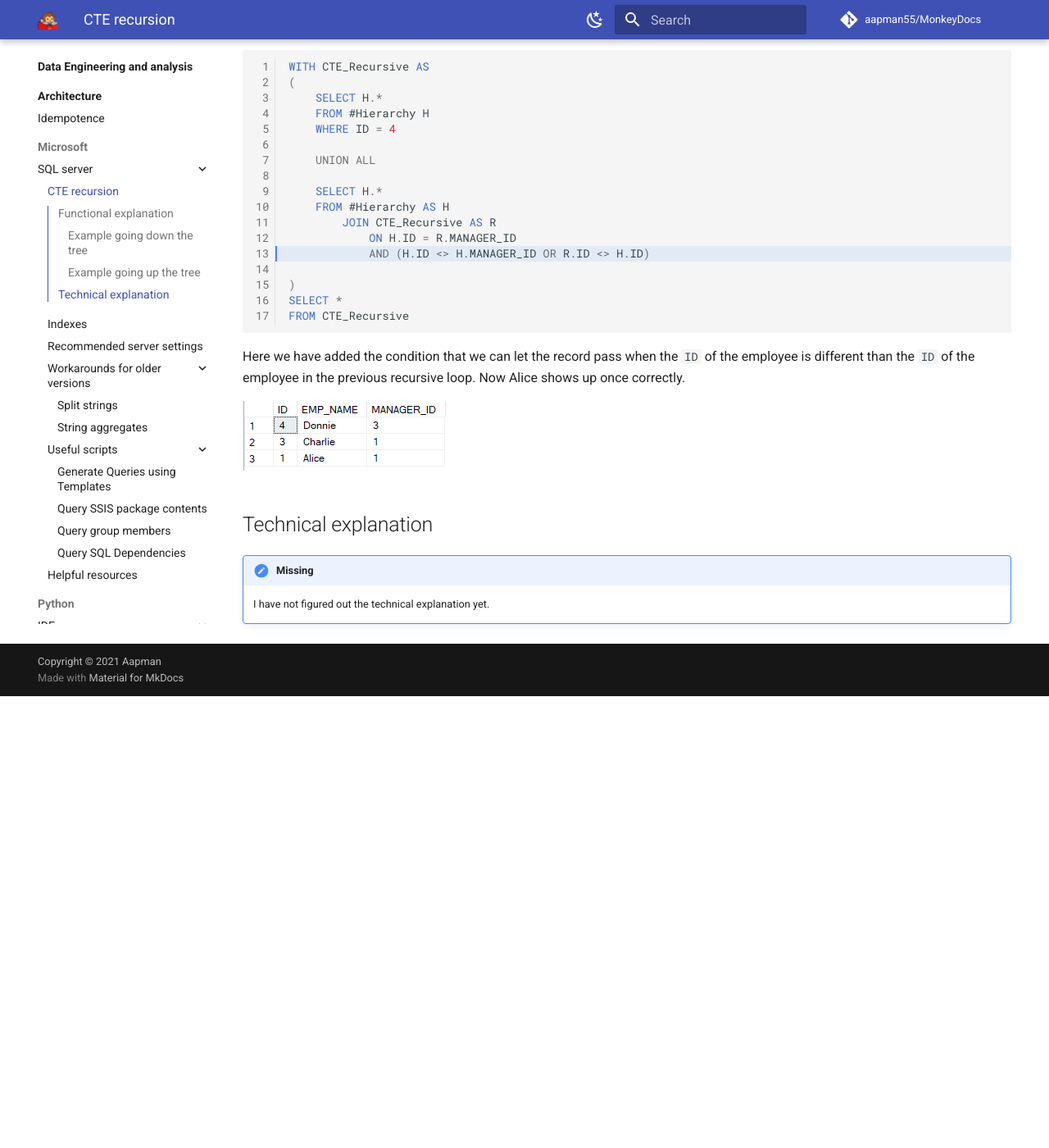
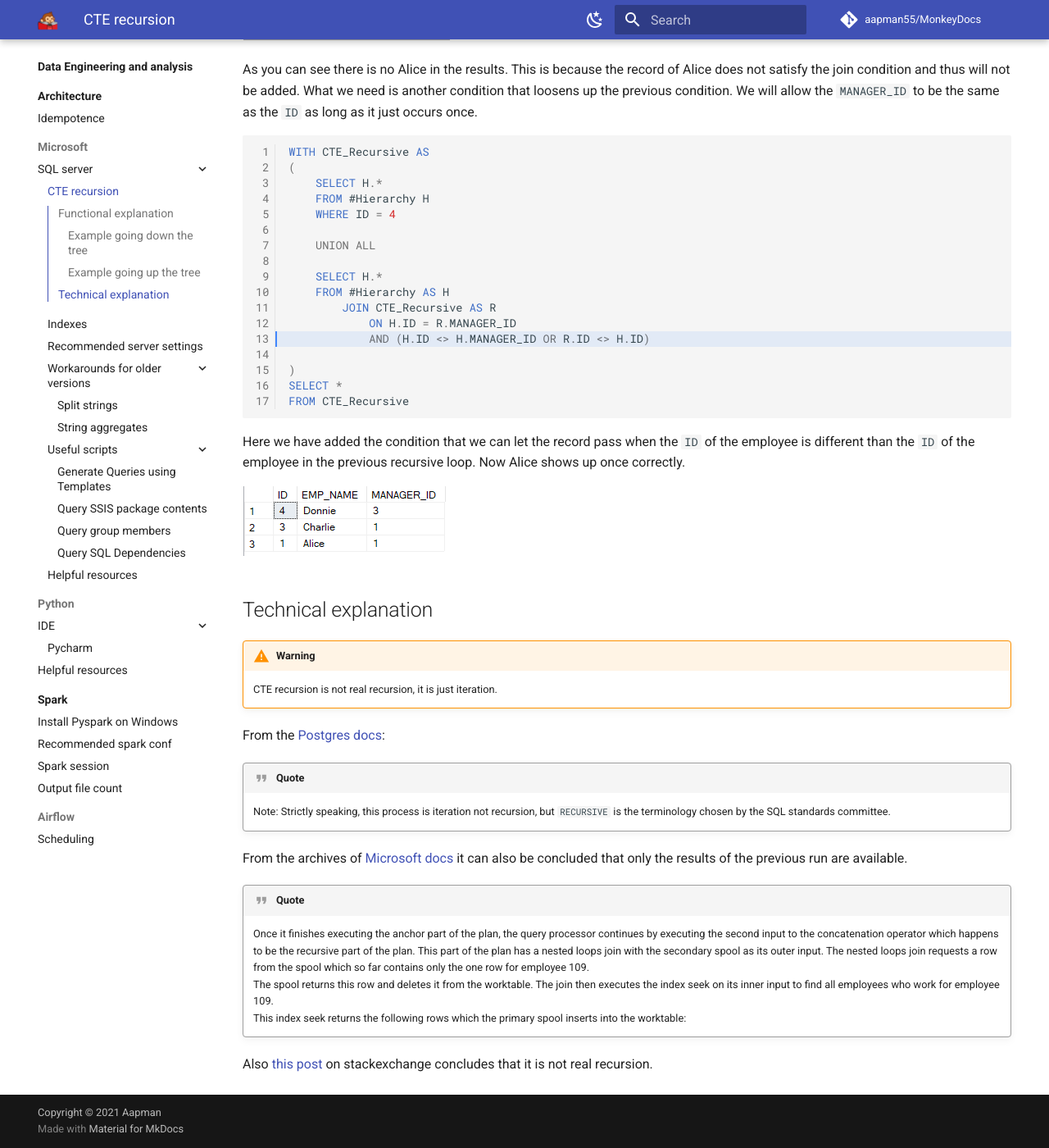
Before and after one commit to aapman55/MonkeyDocs, an MkDocs documentation site: the page built from docs/Data_Engineering_Analysis/Microsoft/SQL_server/CTE_recursion.md, in a window 1280 px wide and 1400 px high, scrolled down 3280 px. Shown: the whole window at 82% size. Built offline with MkDocs 1.6.1 and Material for MkDocs 9.7.7, drawn with Linux system fonts in a browser that asks for light colours; comment, search, counter and statistics services are not loaded; before the commit the page ends 4129 px from its top, so only the background shows below that; some of the changed text lies outside the part shown.

Commit message:
Add contents on CTE recursion technical explanation (#39)

```diff
--- a/docs/Data_Engineering_Analysis/Microsoft/SQL_server/CTE_recursion.md
+++ b/docs/Data_Engineering_Analysis/Microsoft/SQL_server/CTE_recursion.md
@@ -1,4 +1,7 @@
 # CTE recursion
+!!! warning
+    CTE recursion is not real recursion, it is just iteration.
+
 With [Common Table Expressions (CTE)](https://docs.microsoft.com/en-us/sql/t-sql/queries/with-common-table-expression-transact-sql)
 you can create recursions. An often used example is to traverse an organisational hierarchy. Let's say
 you have a table containing employees and who their manager is. Then if you provide a starting point it
@@ -167,5 +170,26 @@ correctly.
 ![Going up the tree try 2](img/recursion_going_up_2.png)
 
 ## Technical explanation
-!!! missing
-    I have not figured out the technical explanation yet.
+!!! warning
+    CTE recursion is not real recursion, it is just iteration.
+
+From the [Postgres docs](https://www.postgresql.org/docs/9.1/queries-with.html):
+!!! quote
+    Note: Strictly speaking, this process is iteration not recursion,
+    but `RECURSIVE` is the terminology chosen by the SQL standards committee.
+
+From the archives of [Microsoft docs](https://docs.microsoft.com/en-us/archive/blogs/craigfr/recursive-ctes)
+it can also be concluded that only the results of the previous run are available.
+
+!!! quote
+    Once it finishes executing the anchor part of the plan,
+    the query processor continues by executing the second input to the concatenation operator
+    which happens to be the recursive part of the plan.  This part of the plan has a nested
+    loops join with the secondary spool as its outer input.  The nested loops join requests a
+    row from the spool which so far contains only the one row for employee 109.
+    The spool returns this row and deletes it from the worktable.  The join then executes the
+    index seek on its inner input to find all employees who work for employee 109.
+    This index seek returns the following rows which the primary spool inserts into the worktable:
+
+Also [this post](https://dba.stackexchange.com/questions/226946/how-does-sql-recursion-actually-work)
+on stackexchange concludes that it is not real recursion.
```
